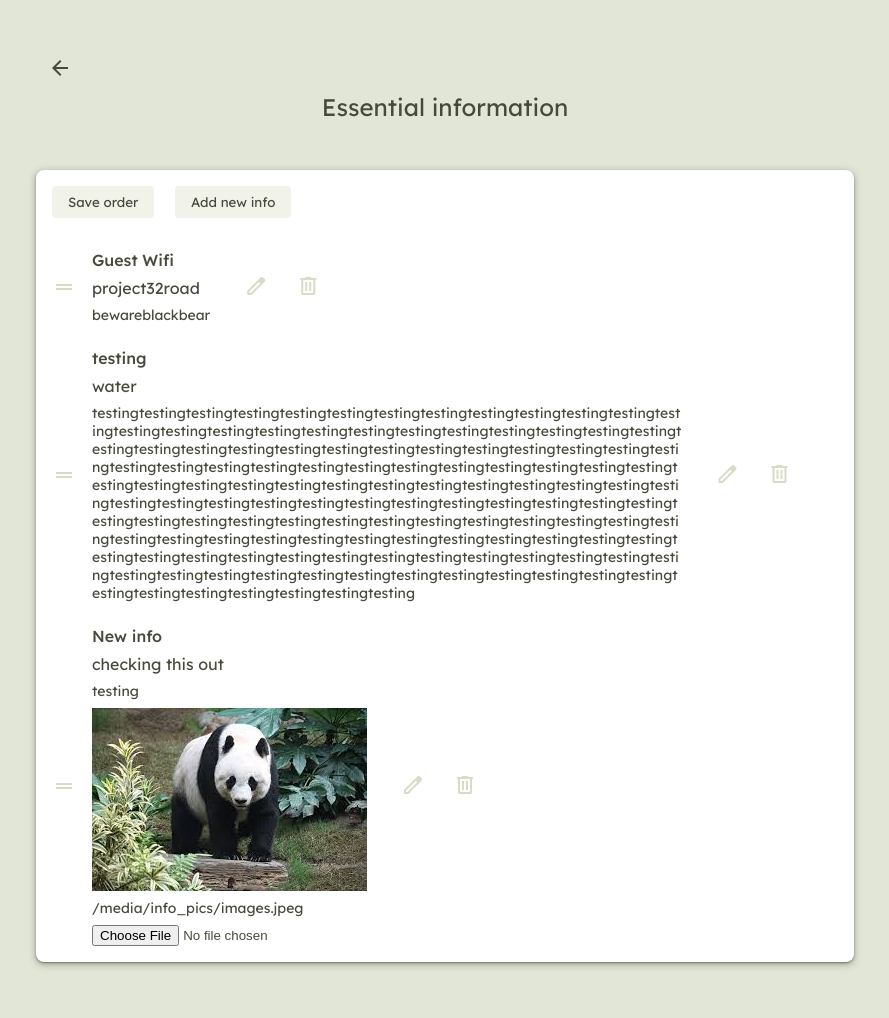
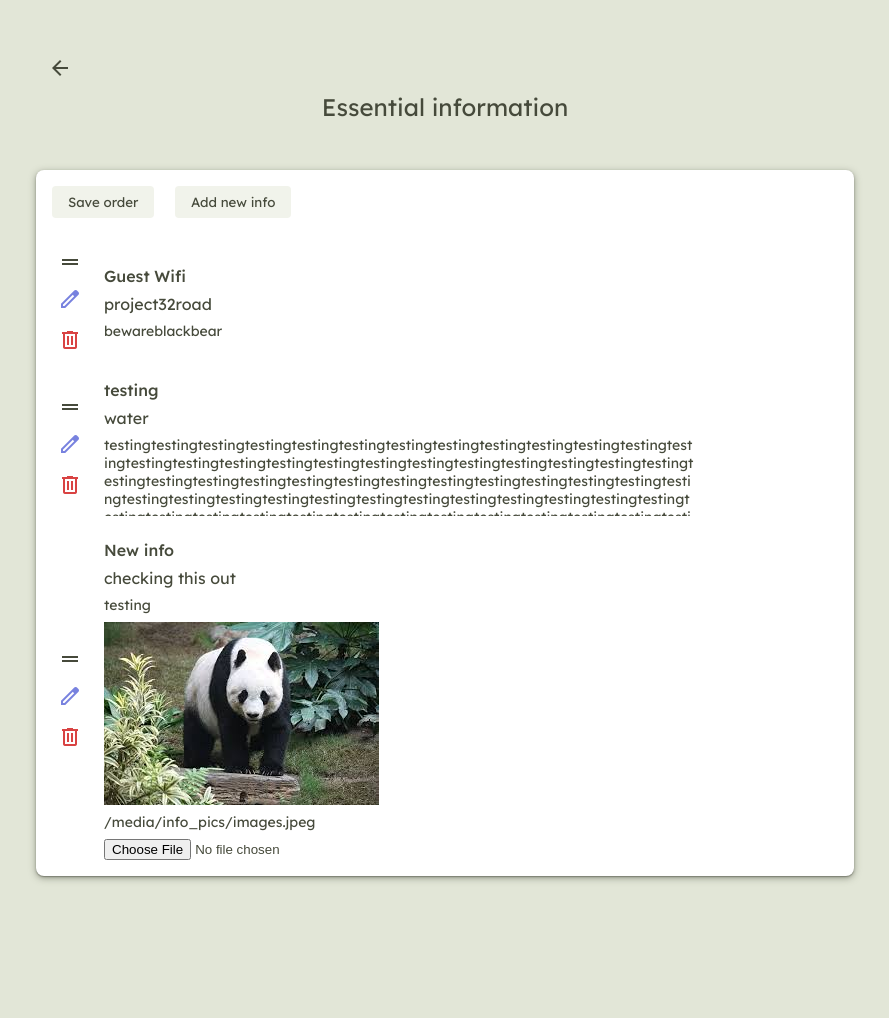
Before and after one commit to AedanG1/Welcomebook, a Django app: page /information_admin in a window 1280 px wide. Shown: the whole page, without its empty margins (195-1084 px from the left). After the commit the page ends 882 px from the top, so only its background shows below. Run offline with Django 5.2, Linux system fonts and the light colour scheme; data comes from the database, SQL or seed files in the repository; both versions use the stored data as it was after the commit.

Commit message:
Change edit buttons position/color
Added overflow-y: scroll; to text and subtext

```diff
--- a/app/static/app/css/_config.scss
+++ b/app/static/app/css/_config.scss
@@ -1,5 +1,8 @@
 $paragraph-color: #464A3B;
 $secondary-color: #D6DCC6;
 $background-color: #E2E6D7;
+$edit-color: #7882DF;
+$danger-color: #D94343;
+$confirm-color: #5D9459;
 $low-vis-icon-color: rgba(227, 231, 216, 0.5);
 $box-shadow: 0px 1px 1.5px 0px rgba(70, 74, 59, 0.50), 0px 2px 7px 0px rgba(70, 74, 59, 0.50);
--- a/app/static/app/css/_contentpage.scss
+++ b/app/static/app/css/_contentpage.scss
@@ -44,11 +44,8 @@ ul {
 .drag-btn {
     cursor: move;
     cursor: -webkit-grab;
-    color: $secondary-color;
-}
-
-.drag-btn:hover {
     color: $paragraph-color;
+    padding-left: 6px;
 }
 
 .editable {
@@ -64,14 +61,7 @@ ul {
 }
 
 .edit-icon {
-    color: $secondary-color;
-}
-
-.edit-btn:hover {
-    cursor: pointer;
-    .edit-icon {
-        color: $paragraph-color;
-    }
+    color: $edit-color;
 }
 
 .edit-confirm {
@@ -80,14 +70,7 @@ ul {
 }
 
 .confirm-icon {
-    color: $secondary-color;
-}
-
-.edit-confirm:hover {
-    cursor: pointer;
-    .confirm-icon {
-        color: $paragraph-color;
-    }
+    color: $confirm-color;
 }
 
 .edit-cancel {
@@ -96,25 +79,7 @@ ul {
 }
 
 .cancel-icon {
-    color: $secondary-color;
-}
-
-.edit-cancel:hover {
-    cursor: pointer;
-    .cancel-icon {
-        color: $paragraph-color;
-    }
-}
-
-.delete-icon {
-    color: $secondary-color;
-}
-
-.delete-btn:hover {
-    cursor: pointer;
-    .delete-icon {
-        color: $paragraph-color;
-    }
+    color: $danger-color;
 }
 
 .delete-btn {
@@ -122,11 +87,8 @@ ul {
     border: transparent;
 }
 
-.delete-btn:hover {
-    cursor: pointer;
-    .delete-icon {
-        fill: $paragraph-color;
-    }
+.delete-icon {
+    color: $danger-color;
 }
 
 .title-edit {
@@ -150,11 +112,23 @@ ul {
 .editable-text {
     display: block;
     font-size: 16px;
+    overflow-y: scroll;
+    max-height: 80px;
+}
+
+.editable-text::-webkit-scrollbar{
+    display: none;
 }
 
 .editable-subtext {
     display: block;
     font-size: 14px;
+    overflow-y: scroll;
+    max-height: 80px;
+}
+
+.editable-subtext::-webkit-scrollbar{
+    display: none;
 }
 
 .edit-label {
@@ -163,7 +137,6 @@ ul {
 }
 
 .edit-btn-group {
-    margin-left: 12px;
     display: flex;
     gap: 8px;
     flex-direction: column;
@@ -180,3 +153,10 @@ ul {
     cursor: pointer;
     background: $secondary-color;
 }
+
+.buttons {
+    display: flex;
+    flex-direction: column;
+    align-items: flex-start;
+    gap: 12px;
+}
--- a/app/static/app/css/styles.css
+++ b/app/static/app/css/styles.css
@@ -127,11 +127,8 @@ ul {
 .drag-btn {
   cursor: move;
   cursor: -webkit-grab;
-  color: #D6DCC6;
-}
-
-.drag-btn:hover {
   color: #464A3B;
+  padding-left: 6px;
 }
 
 .editable {
@@ -147,14 +144,7 @@ ul {
 }
 
 .edit-icon {
-  color: #D6DCC6;
-}
-
-.edit-btn:hover {
-  cursor: pointer;
-}
-.edit-btn:hover .edit-icon {
-  color: #464A3B;
+  color: #7882DF;
 }
 
 .edit-confirm {
@@ -163,14 +153,7 @@ ul {
 }
 
 .confirm-icon {
-  color: #D6DCC6;
-}
-
-.edit-confirm:hover {
-  cursor: pointer;
-}
-.edit-confirm:hover .confirm-icon {
-  color: #464A3B;
+  color: #5D9459;
 }
 
 .edit-cancel {
@@ -179,25 +162,7 @@ ul {
 }
 
 .cancel-icon {
-  color: #D6DCC6;
-}
-
-.edit-cancel:hover {
-  cursor: pointer;
-}
-.edit-cancel:hover .cancel-icon {
-  color: #464A3B;
-}
-
-.delete-icon {
-  color: #D6DCC6;
-}
-
-.delete-btn:hover {
-  cursor: pointer;
-}
-.delete-btn:hover .delete-icon {
-  color: #464A3B;
+  color: #D94343;
 }
 
 .delete-btn {
@@ -205,11 +170,8 @@ ul {
   border: transparent;
 }
 
-.delete-btn:hover {
-  cursor: pointer;
-}
-.delete-btn:hover .delete-icon {
-  fill: #464A3B;
+.delete-icon {
+  color: #D94343;
 }
 
 .title-edit {
@@ -233,11 +195,23 @@ ul {
 .editable-text {
   display: block;
   font-size: 16px;
+  overflow-y: scroll;
+  max-height: 80px;
+}
+
+.editable-text::-webkit-scrollbar {
+  display: none;
 }
 
 .editable-subtext {
   display: block;
   font-size: 14px;
+  overflow-y: scroll;
+  max-height: 80px;
+}
+
+.editable-subtext::-webkit-scrollbar {
+  display: none;
 }
 
 .edit-label {
@@ -246,7 +220,6 @@ ul {
 }
 
 .edit-btn-group {
-  margin-left: 12px;
   display: flex;
   gap: 8px;
   flex-direction: column;
@@ -262,6 +235,13 @@ ul {
 .btn-subtle:hover {
   cursor: pointer;
   background: #D6DCC6;
+}
+
+.buttons {
+  display: flex;
+  flex-direction: column;
+  align-items: flex-start;
+  gap: 12px;
 }
 
 a {
--- a/app/templates/app/information_admin.html
+++ b/app/templates/app/information_admin.html
@@ -15,25 +15,10 @@
         <div id="sortable" class="list-group">
             {% for info in infos %}
                 <div class="list-group-item info" id="{{ info.id }}">
+                    <div class="buttons">
                         <span class="drag-btn material-symbols-outlined">
                             drag_handle
                         </span>
-                    <div class="editable">
-                        <div class="editable-title">{{ info.title }}</div>
-                        <label class="title-edit-label edit-label" for="title-edit" style="display: none;">Title</label>
-                        <textarea class="title-edit">{{ info.title }}</textarea>
-                        <div class="editable-text">{{ info.text }}</div>
-                        <label class="text-edit-label edit-label" for="text-edit" style="display: none;">Text</label>
-                        <textarea class="text-edit">{{ info.text }}</textarea>
-                        <div class="editable-subtext">{{ info.subtext }}</div>
-                        <label class="subtext-edit-label edit-label" for="subtext-edit" style="display: none;">Subtext</label>
-                        <textarea class="subtext-edit">{{ info.subtext }}</textarea>
-                        {% if info.image %}
-                            <img src="{{ info.image.url }}">
-                            <p>{{ info.image.url }}</p>
-                            <input type="file">
-                        {% endif %}
-                    </div>
                         <div class="edit-btn-group">
                             <button class="edit-btn" data-action="edit" style="display: block;">
                                 <span class="edit-icon material-symbols-outlined">
@@ -57,6 +42,23 @@
                             </span>
                         </button>
                     </div>
+                    <div class="editable">
+                        <div class="editable-title">{{ info.title }}</div>
+                        <label class="title-edit-label edit-label" for="title-edit" style="display: none;">Title</label>
+                        <textarea class="title-edit">{{ info.title }}</textarea>
+                        <div class="editable-text">{{ info.text }}</div>
+                        <label class="text-edit-label edit-label" for="text-edit" style="display: none;">Text</label>
+                        <textarea class="text-edit">{{ info.text }}</textarea>
+                        <div class="editable-subtext">{{ info.subtext }}</div>
+                        <label class="subtext-edit-label edit-label" for="subtext-edit" style="display: none;">Subtext</label>
+                        <textarea class="subtext-edit">{{ info.subtext }}</textarea>
+                        {% if info.image %}
+                            <img src="{{ info.image.url }}">
+                            <p>{{ info.image.url }}</p>
+                            <input type="file">
+                        {% endif %}
+                    </div>
+                </div>
             {% endfor %}
         </div>
     </div>
```
Also changed, not shown: app/templates/app/house_rules_admin.html (+10 -8 lines), db.sqlite3, 1 other file. Lines whose indentation alone changed are shown as unchanged.
